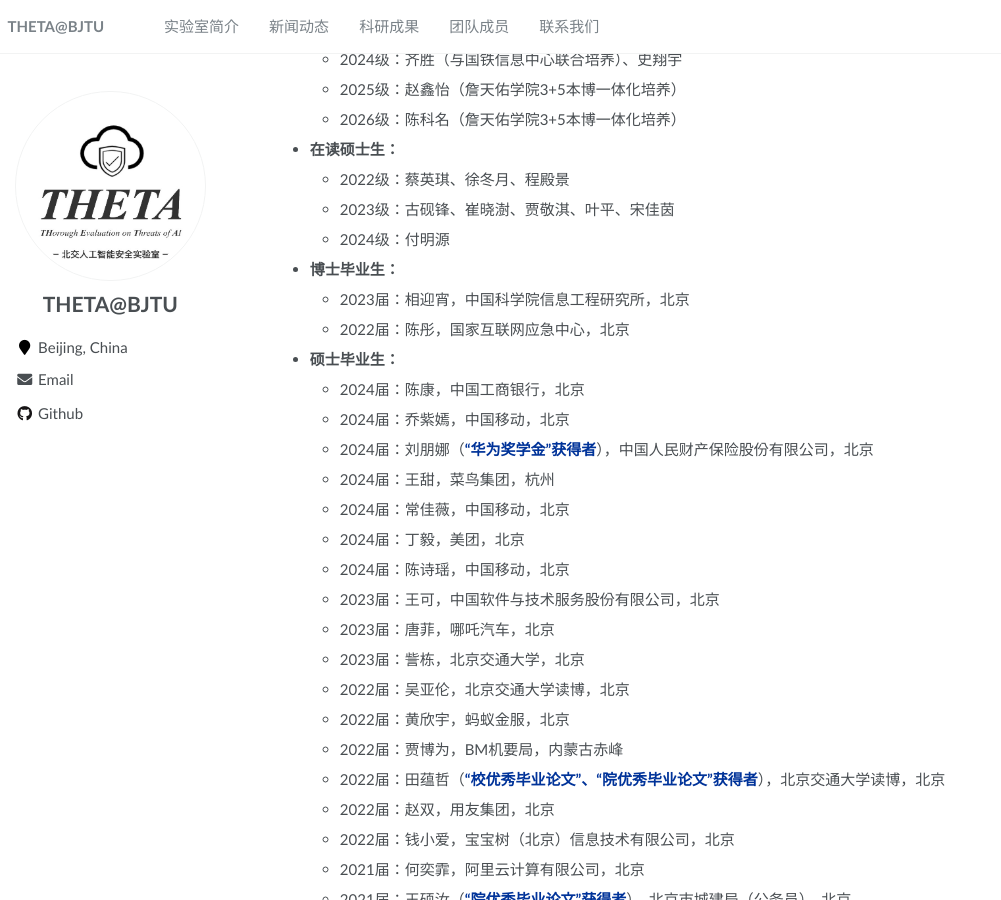
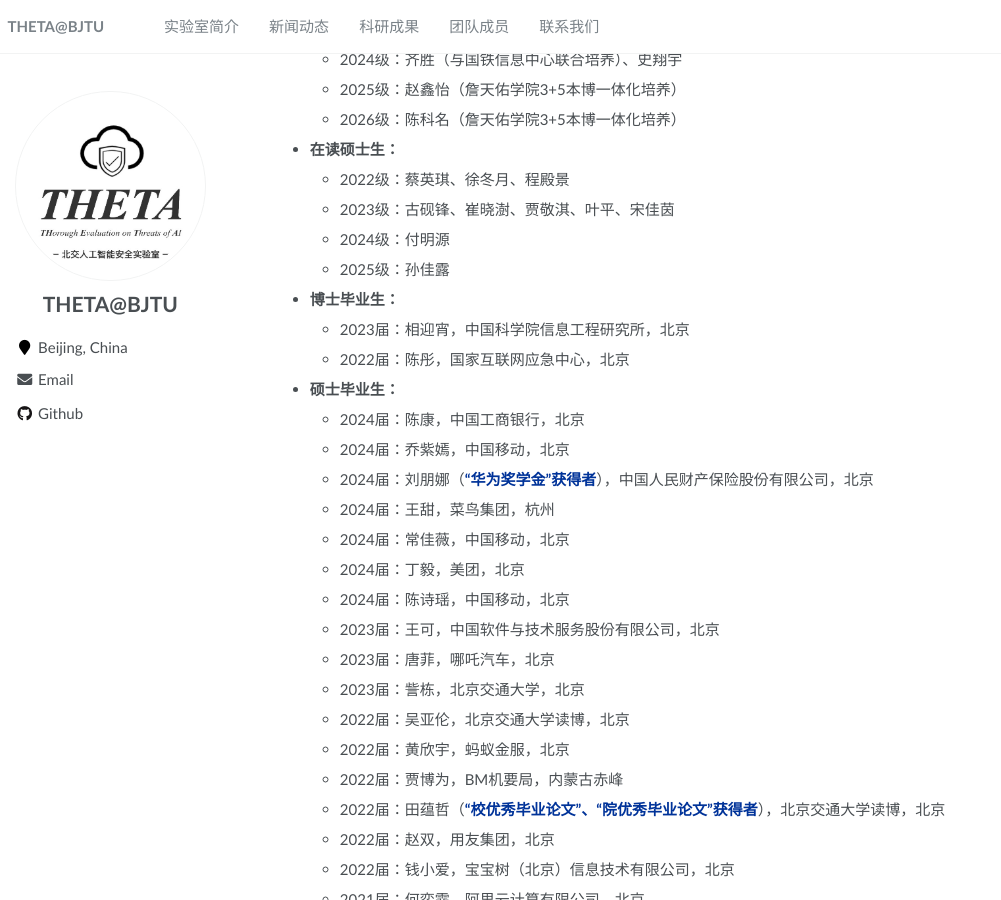
Before and after one commit to xiaoshu1221/Zhangruoyang.github.io, a Jekyll site: the page built from _pages/about.md, in a window 1280 px wide and 900 px high, scrolled down 4786 px. Shown: the whole window, without its empty margins (0-1001 px from the left). Built offline with Jekyll 4.4.1, drawn with Linux system fonts in a browser that asks for light colours.

Commit message:
about.md

```diff
--- a/_pages/about.md
+++ b/_pages/about.md
@@ -179,6 +179,7 @@ redirect_from:
   - 2022级：蔡英琪、徐冬月、程殿景
   - 2023级：古砚锋、崔晓澍、贾敬淇、叶平、宋佳茵
   - 2024级：付明源
+  - 2025级：孙佳露
 
 - **博士毕业生：**
     - 2023届：相迎宵，中国科学院信息工程研究所，北京
```
